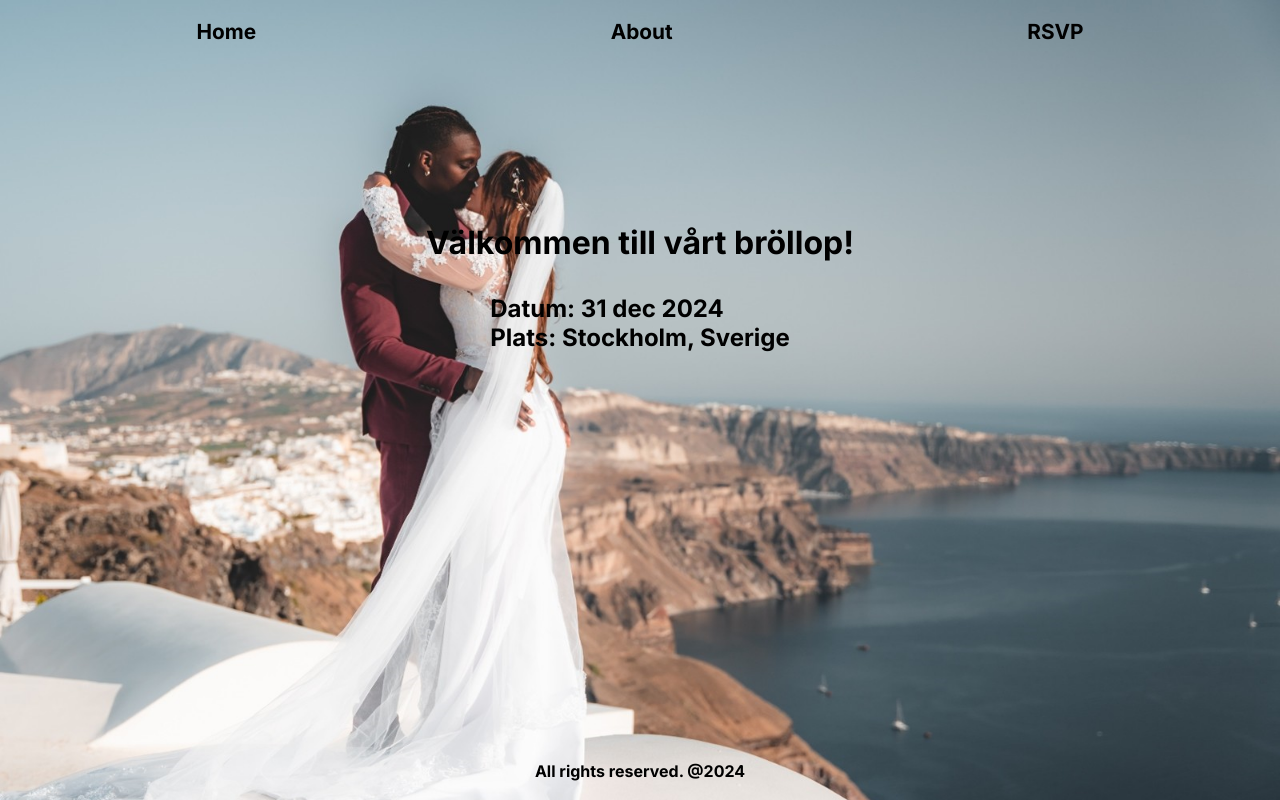
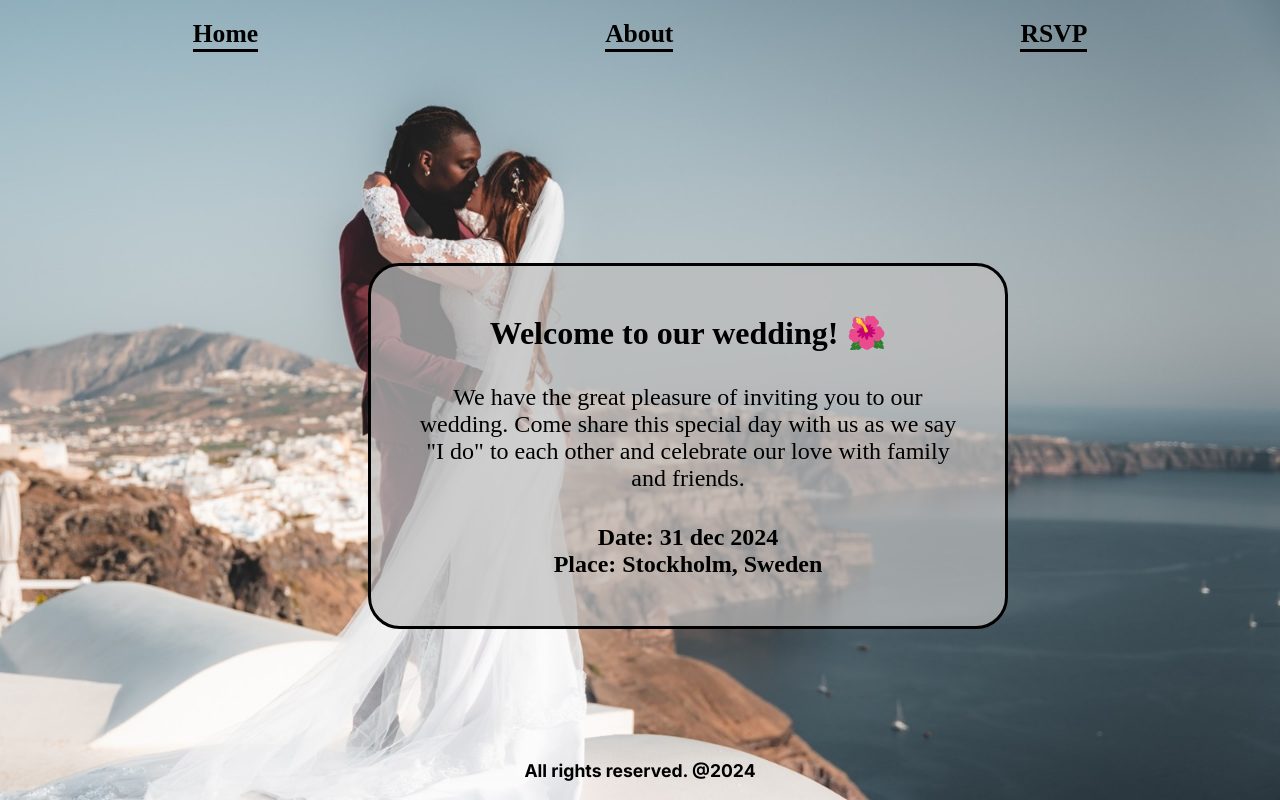
Before and after one commit to Owale128/weddingPage, a Next.js app: page / in a window 1280 px wide. Built offline with nearby package versions, Linux system fonts and the light colour scheme.

Commit message:
Added some text and styled some more

```diff
--- a/src/app/page.tsx
+++ b/src/app/page.tsx
@@ -1,21 +1,16 @@
 import style from './sass/Home.module.scss'
-import wedPic from './image/WeddingPic.png'
-import Image from 'next/image';
 
 export default function Home() {
   return (
     <div className={style.container}>
     <header className={style.header}>
-        <h1>Välkommen till vårt bröllop!</h1>
     </header>
     <main className={style.main}>
-        {/* <section className={style.hero}>
-           <Image src={wedPic} alt="Wedding picture" className={style.heroImg} />
-        </section > */}
-        <section className={style.details}>
-        <h2>Datum: 31 dec 2024</h2>
-        <h2>Plats: Stockholm, Sverige</h2>
-        </section>
+        <h1>Welcome to our wedding! &#127802;</h1>
+        <p>
+        We have the great pleasure of inviting you to our wedding. Come share this special day with us as we say "I do" to each other and celebrate our love with family and friends.</p>
+        <h3>Date: 31 dec 2024</h3>
+        <h3>Place: Stockholm, Sweden</h3>
     </main>
 </div>
   );
--- a/src/app/sass/About.module.scss
+++ b/src/app/sass/About.module.scss
@@ -1,4 +1,23 @@
 .container {
-    text-align: center;
-    padding: 2rem;
+    display: flex;
+    align-items: end;
+    flex-direction: column;
+    padding: 8rem 20rem 0 0;
+
+
+    h1 {
+        font-family: cursive;
+        margin: 0 11.5rem 1rem 0;
+    }
+
+    p {
+        width: 30rem;
+        padding: 2rem;
+        font-size: 1.5rem;
+        text-align: center;
+        border-radius: 2rem;
+        font-family: cursive;
+        border: 0.2rem solid black;
+        background-color: rgba(190, 190, 190, 0.715);
+    }
 }
--- a/src/app/sass/Footer.module.scss
+++ b/src/app/sass/Footer.module.scss
@@ -1,5 +1,6 @@
 .footer {
     padding: 1.2rem;
     text-align: center;
+    font-size: 1.1rem;
     // background-color: #aeaeae;
 }
--- a/src/app/sass/Header.module.scss
+++ b/src/app/sass/Header.module.scss
@@ -1,5 +1,6 @@
 .header {
     padding: 1.2rem;
+    font-family: cursive;
 
 
     .nav {
@@ -7,10 +8,17 @@
         justify-content: space-around;
 
         a {
+            color: black;
             font-weight: bold;
-            color: black;
-            font-size: 1.3rem;
+            font-size: 1.6rem;
             text-decoration: none;
+            border-bottom: 0.2rem solid black;
+            transition: 0.1s ease-in;
+
+            &:hover {
+                color: blue;
+                border-bottom: 0.2rem solid blue;
+            }
         }
     }
 }
--- a/src/app/sass/Home.module.scss
+++ b/src/app/sass/Home.module.scss
@@ -1,26 +1,30 @@
 .container {
     display: flex;
-    align-items: center;
+    align-items: end;
+    padding-top: 10rem;
+    margin-right: 15rem;
     flex-direction: column;
-    padding-top: 10rem;
 
+    main {
+        width: 40rem;
+        margin: 2rem;
+        padding: 3rem;
+        text-align: center;
+        border-radius: 2rem;
+        border: 0.2rem solid black;
+        background-color: rgba(190, 190, 190, 0.715);
+        font-family: cursive;
+
+        h1 {
+        }
+
+        p {
+            margin: 2rem 0;
+            font-size: 1.5rem;
+        }
+
+        h3 {
+            font-size: 1.5rem;
+        }
+    }
 }
-
-// .header {
-
-
-// }
-
-.hero {
-width: 70%;
-height: 20rem;
-}
-
-.heroImg {
-width: 100%;
-}
-
-.details {
-    margin: 2rem;
-
-}
--- a/src/app/sass/Rsvp.module.scss
+++ b/src/app/sass/Rsvp.module.scss
@@ -1,15 +1,22 @@
 .container {
     display: flex;
+    align-items: end;
     padding-top: 10rem;
-    align-items: center;
+    margin-right: 25rem;
     flex-direction: column;
 
+    h1 {
+      font-family: cursive;
+      margin: 0 9.5rem 1rem 0;
+    }
+
     .form {
-      padding: 2rem;
+      padding: 3rem;
       text-align: left;
       border-radius: 1rem;
       display: inline-block;
-      border: 0.01rem solid black;
+      border: 0.2rem solid black;
+      background-color: rgba(190, 190, 190, 0.715);
     }
 
     .formGroup {
@@ -17,22 +24,28 @@
 
       label {
         display: block;
+        font-size: 1.3rem;
+        font-weight: bold;
+        font-family: cursive;
       }
 
       input {
+        width: 17rem;
         padding: 0.5rem;
+        font-size: 1.5rem;
         margin-top: 0.3rem;
-        width: 15rem;
       }
     }
 
     button {
+      border: none;
+      color: white;
+      display: block;
+      cursor: pointer;
       margin: 1rem auto;
-      display: block;
-      font-size: 1.2rem;
-      color: white;
-      border: none;
-      cursor: pointer;
+      font-size: 1.5rem;
+      font-family: cursive;
+      border-radius: 0.5rem;
       padding: 0.6rem 1.25rem;
       background-color: #0070f3;
 
```
Also changed, not shown: src/app/about/page.tsx (+10 -2 lines), src/app/rsvp/page.tsx (+6 -6 lines).
